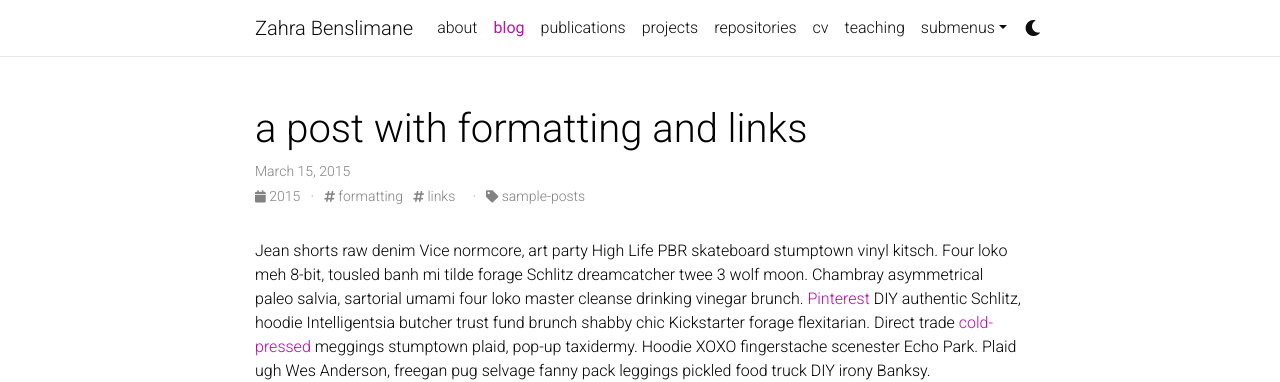
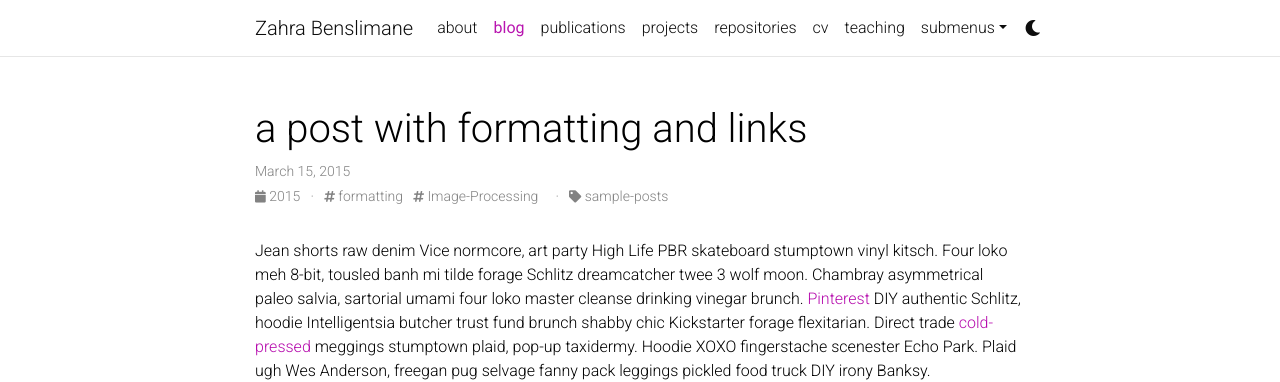
Before and after one commit to ZahraBenslimane/Portfolio, a Jekyll site: the page built from _posts/2015-03-15-formatting-and-links.md, in a window 1280 px wide and 900 px high. Shown: the top 382 px of the window. Built offline with Jekyll 4.4.1, drawn with Linux system fonts in a browser that asks for light colours; comment, search, counter and statistics services are not loaded; a style sheet for code colours, icons or effects is not loaded.

Commit message:
changing tags ..

```diff
--- a/_posts/2015-03-15-formatting-and-links.md
+++ b/_posts/2015-03-15-formatting-and-links.md
@@ -3,7 +3,7 @@ layout: post
 title:  a post with formatting and links
 date:   2015-03-15 16:40:16
 description: march & april, looking forward to summer
-tags: formatting links
+tags: formatting Image-Processing
 categories: sample-posts
 ---
 Jean shorts raw denim Vice normcore, art party High Life PBR skateboard stumptown vinyl kitsch. Four loko meh 8-bit, tousled banh mi tilde forage Schlitz dreamcatcher twee 3 wolf moon. Chambray asymmetrical paleo salvia, sartorial umami four loko master cleanse drinking vinegar brunch. <a href="https://www.pinterest.com">Pinterest</a> DIY authentic Schlitz, hoodie Intelligentsia butcher trust fund brunch shabby chic Kickstarter forage flexitarian. Direct trade <a href="https://en.wikipedia.org/wiki/Cold-pressed_juice">cold-pressed</a> meggings stumptown plaid, pop-up taxidermy. Hoodie XOXO fingerstache scenester Echo Park. Plaid ugh Wes Anderson, freegan pug selvage fanny pack leggings pickled food truck DIY irony Banksy.
```
